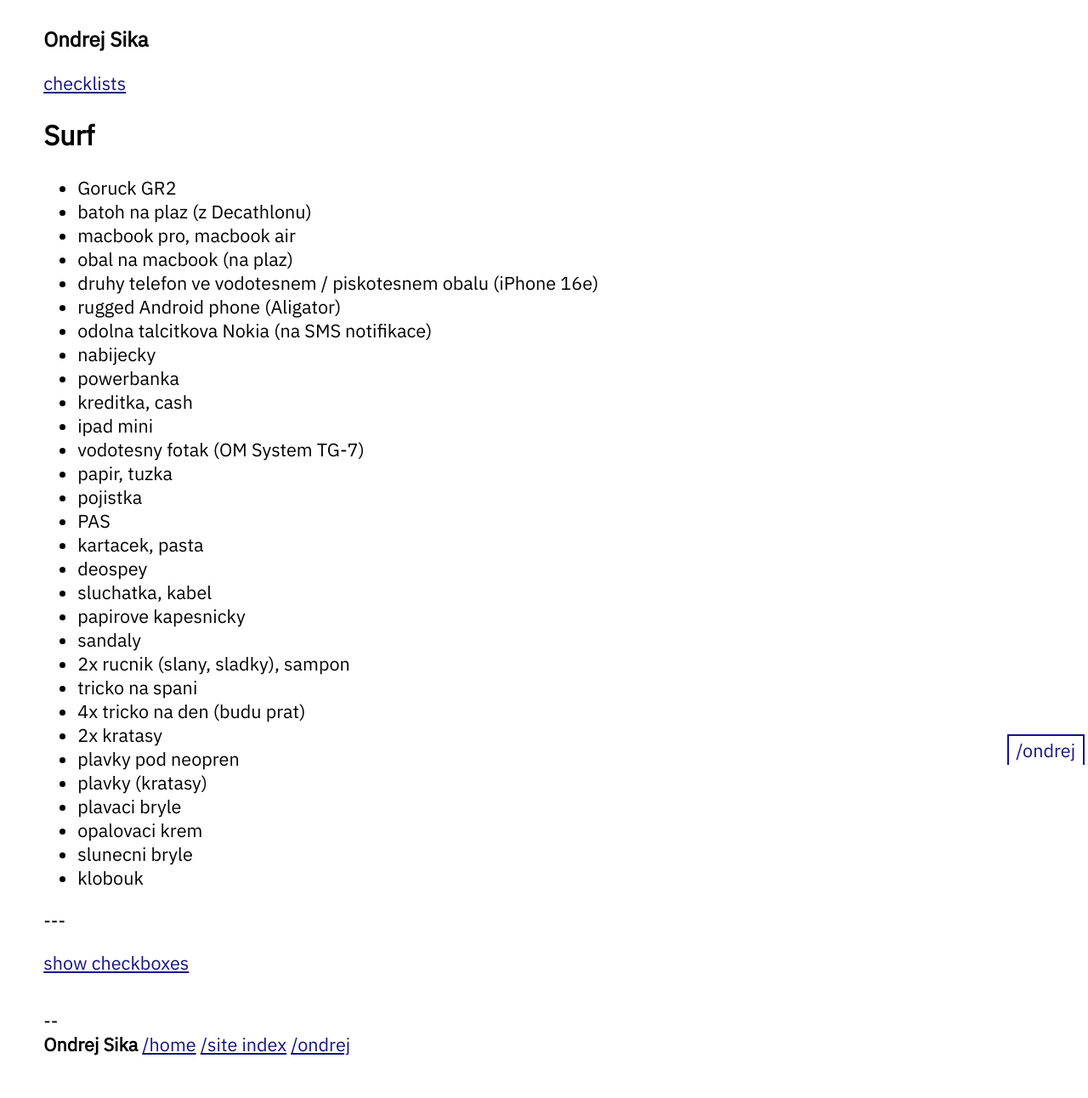
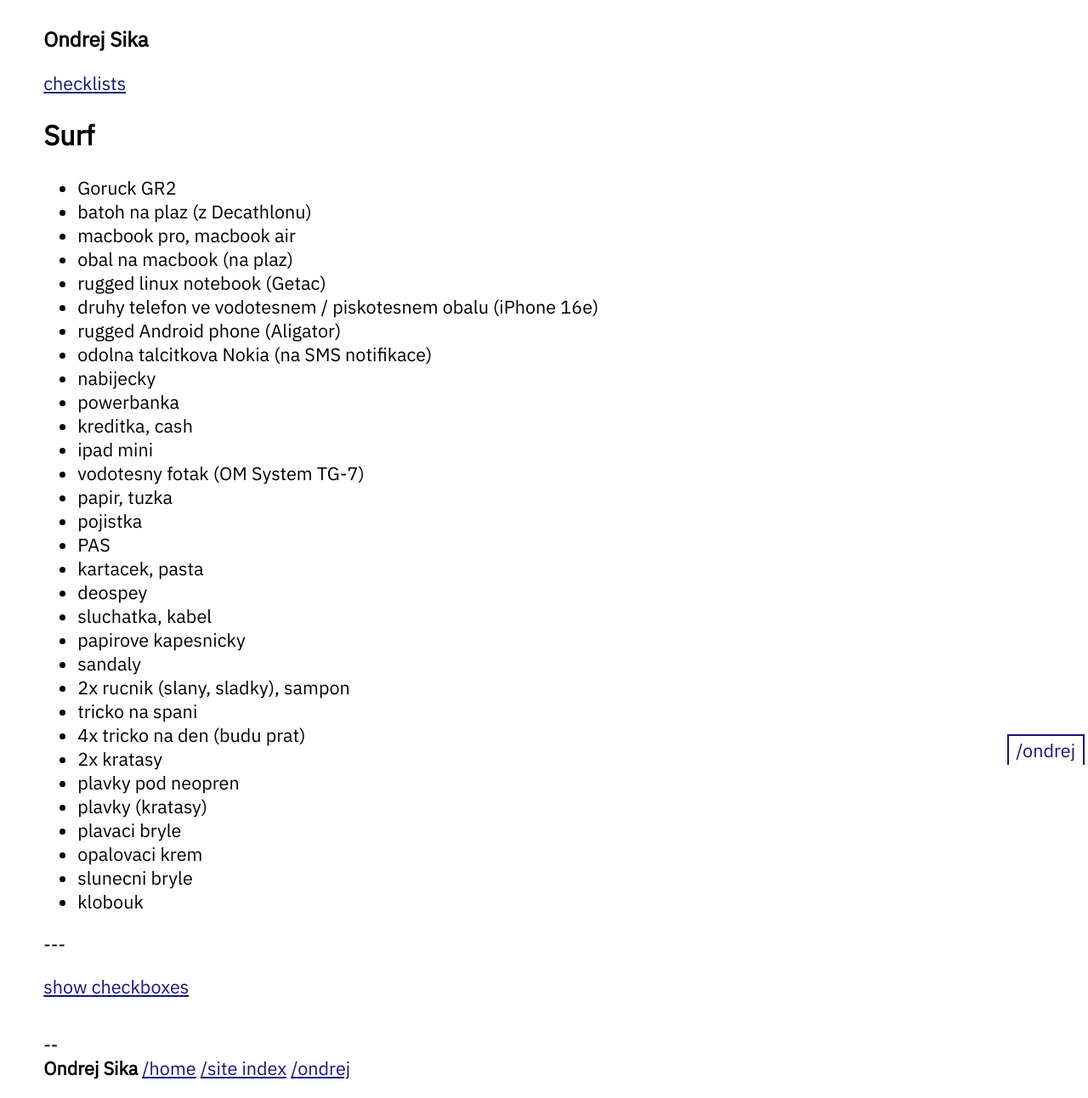
Before and after one commit to ondrejsika/ondrejsika.com, a Jekyll site: the page built from ondrej/checklists/surf.md, in a window 1280 px wide. Shown: the whole page at 85% size. Built offline with Jekyll 4.4.1, drawn with Linux system fonts in a browser that asks for light colours; before the commit the page ends 1264 px from its top, so only the background shows below that.

Commit message:
feat(ondrej/checklists/surf): Add rugged linux notebook (Getac)

```diff
--- a/ondrej/checklists/surf.md
+++ b/ondrej/checklists/surf.md
@@ -11,6 +11,7 @@
 - batoh na plaz (z Decathlonu)
 - macbook pro, macbook air
 - obal na macbook (na plaz)
+- rugged linux notebook (Getac)
 - druhy telefon ve vodotesnem / piskotesnem obalu (iPhone 16e)
 - rugged Android phone (Aligator)
 - odolna talcitkova Nokia (na SMS notifikace)
```
